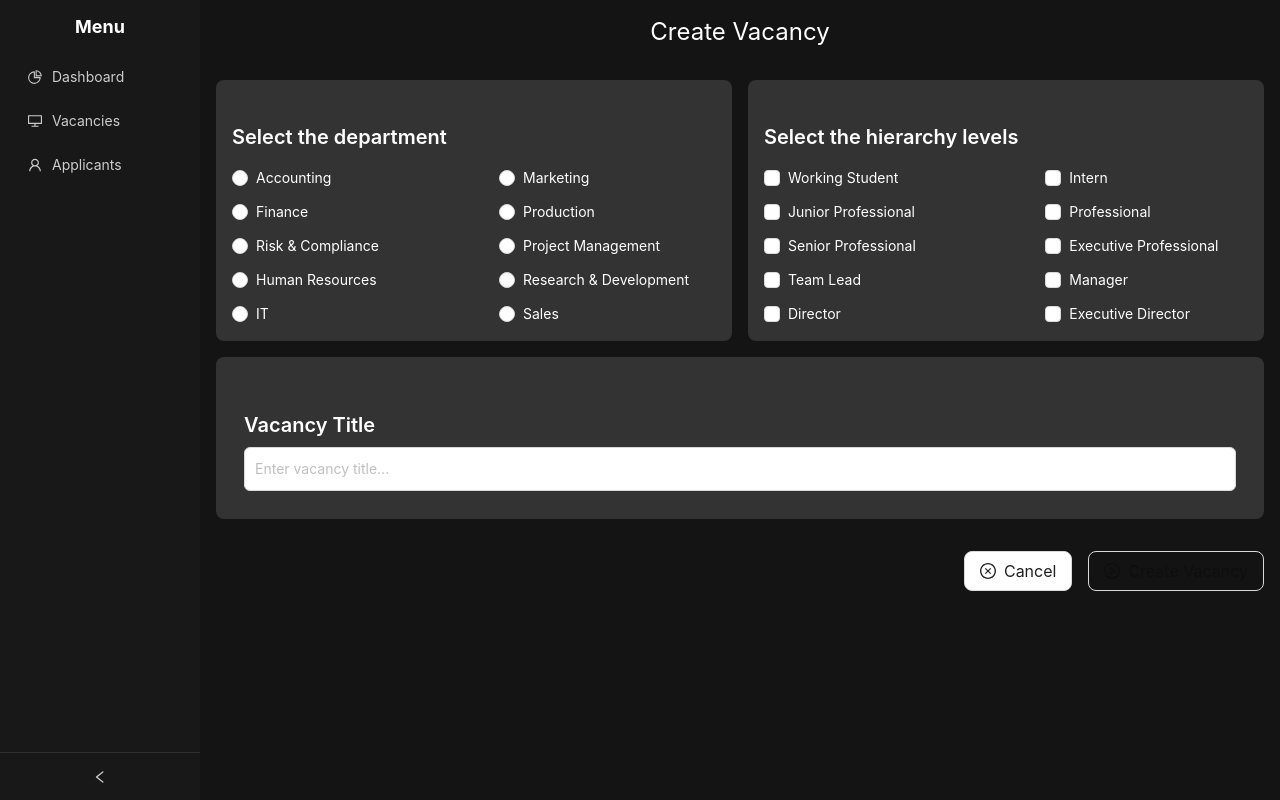
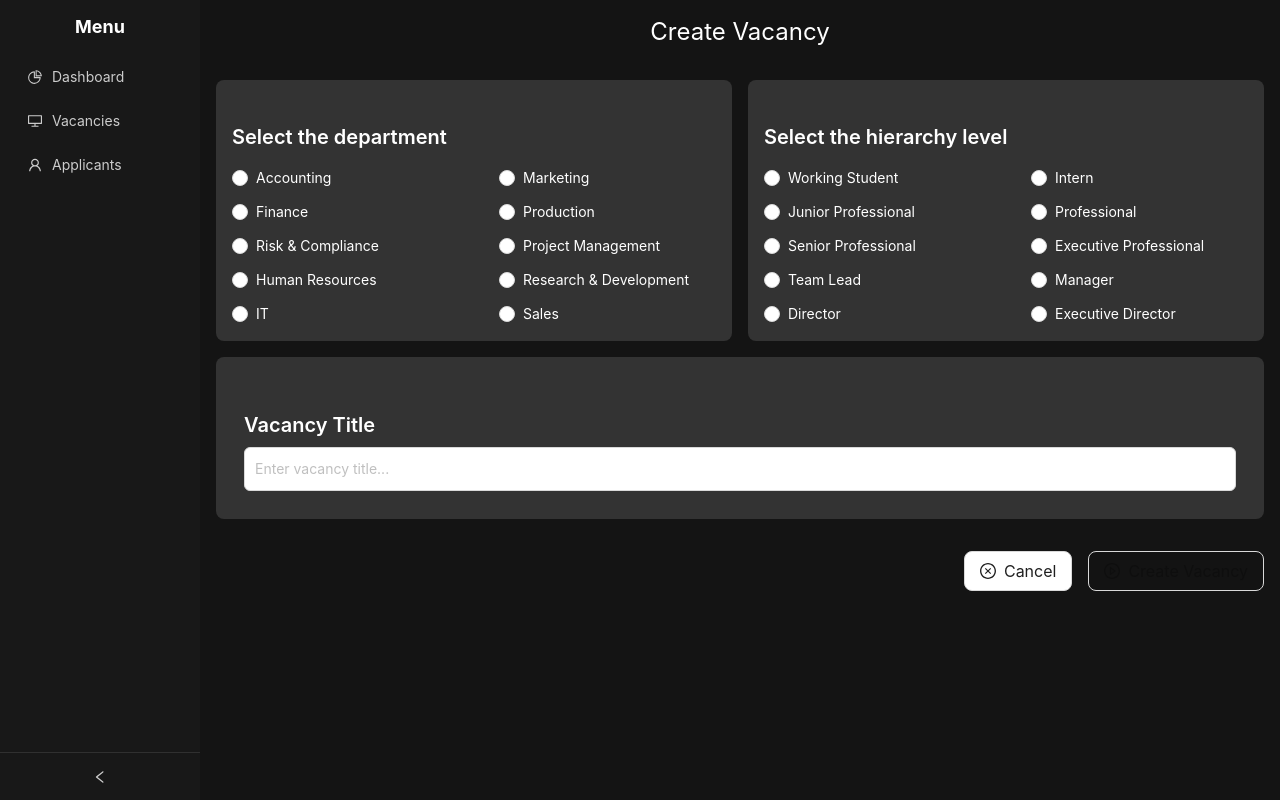
Before and after one commit to teuber-marcel/talenttrack, a Next.js app in the folder client/: page /CreateVacancy in a window 1280 px wide. Built offline with nearby package versions, Linux system fonts and the light colour scheme; no server answers.

Commit message:
Changed the hierarchy component from checkbox component to radio button component

```diff
--- a/client/src/components/CreateVacancy/CheckboxGroup.jsx
+++ b/client/src/components/CreateVacancy/CheckboxGroup.jsx
@@ -1,27 +1,27 @@
 import React, { useState } from "react";
-import { Checkbox, Typography } from "antd";
+import { Radio, Typography } from "antd";
 
 const { Title } = Typography;
 
 const CheckboxGroup = ({ onChange, disabled }) => {
-  const [checkedValues, setCheckedValues] = useState([]);
+  const [selectedValue, setSelectedValue] = useState(null);
 
-  const handleChange = (checkedValues) => {
-    setCheckedValues(checkedValues);
-    onChange(checkedValues);
+  const handleChange = (e) => {
+    setSelectedValue(e.target.value);
+    onChange(e.target.value);
   };
 
   return (
     <div style={{ width: "100%" }}>
       {/* Überschrift */}
       <Title level={4} style={{ marginBottom: 16, textAlign: "left", color: "white" }}>
-        Select the hierarchy levels
+        Select the hierarchy level
       </Title>
 
-      {/* Grid für die Checkboxen */}
-      <Checkbox.Group
+      {/* Grid für die Radio-Buttons */}
+      <Radio.Group
         onChange={handleChange}
-        value={checkedValues}
+        value={selectedValue}
         style={{ width: "100%" }}
         disabled={disabled}
       >
@@ -29,20 +29,20 @@ const CheckboxGroup = ({ onChange, disabled }) => {
           display: "grid",
           gridTemplateColumns: "1fr 1fr",
           rowGap: "12px",
-          columnGap: "100px"
+          columnGap: "50px"
         }}>
-          <Checkbox value="Working Student" style={{ color: "white" }} disabled={disabled}>Working Student</Checkbox>
-          <Checkbox value="Intern" style={{ color: "white" }} disabled={disabled}>Intern</Checkbox>
-          <Checkbox value="Junior Professional" style={{ color: "white" }} disabled={disabled}>Junior Professional</Checkbox>
-          <Checkbox value="Professional" style={{ color: "white" }} disabled={disabled}>Professional</Checkbox>
-          <Checkbox value="Senior Professional" style={{ color: "white" }} disabled={disabled}>Senior Professional</Checkbox>
-          <Checkbox value="Executive Professional" style={{ color: "white" }} disabled={disabled}>Executive Professional</Checkbox>
-          <Checkbox value="Team Lead" style={{ color: "white" }} disabled={disabled}>Team Lead</Checkbox>
-          <Checkbox value="Manager" style={{ color: "white" }} disabled={disabled}>Manager</Checkbox>
-          <Checkbox value="Director" style={{ color: "white" }} disabled={disabled}>Director</Checkbox>
-          <Checkbox value="Executive Director" style={{ color: "white" }} disabled={disabled}>Executive Director</Checkbox>
+          <Radio value="Working Student" style={{ color: "white" }} disabled={disabled}>Working Student</Radio>
+          <Radio value="Intern" style={{ color: "white" }} disabled={disabled}>Intern</Radio>
+          <Radio value="Junior Professional" style={{ color: "white" }} disabled={disabled}>Junior Professional</Radio>
+          <Radio value="Professional" style={{ color: "white" }} disabled={disabled}>Professional</Radio>
+          <Radio value="Senior Professional" style={{ color: "white" }} disabled={disabled}>Senior Professional</Radio>
+          <Radio value="Executive Professional" style={{ color: "white" }} disabled={disabled}>Executive Professional</Radio>
+          <Radio value="Team Lead" style={{ color: "white" }} disabled={disabled}>Team Lead</Radio>
+          <Radio value="Manager" style={{ color: "white" }} disabled={disabled}>Manager</Radio>
+          <Radio value="Director" style={{ color: "white" }} disabled={disabled}>Director</Radio>
+          <Radio value="Executive Director" style={{ color: "white" }} disabled={disabled}>Executive Director</Radio>
         </div>
-      </Checkbox.Group>
+      </Radio.Group>
     </div>
   );
 };
--- a/client/src/pages/CreateVacancy.jsx
+++ b/client/src/pages/CreateVacancy.jsx
@@ -15,9 +15,9 @@ const { TextArea } = Input;
 const CreateVacancy = () => {
   const [collapsed, setCollapsed] = useState(false);
   const [selectedDepartment, setSelectedDepartment] = useState(null);
-  const [selectedHierarchies, setSelectedHierarchies] = useState([]);
+  const [selectedHierarchy, setSelectedHierarchy] = useState(null);
   const [vacancyTitle, setVacancyTitle] = useState("");
-  const [createdVacancy, setCreatedVacancy] = useState(null); // Speichert erstellte Vacancy
+  const [createdVacancy, setCreatedVacancy] = useState(null);
   const [loading, setLoading] = useState(false);
   const [description, setDescription] = useState("");
   const [requirements, setRequirements] = useState("");
@@ -27,7 +27,7 @@ const CreateVacancy = () => {
 
   const isCreateDisabled =
     !selectedDepartment ||
-    selectedHierarchies.length === 0 ||
+    !selectedHierarchy ||
     vacancyTitle.length < 3;
 
   // Vacancy erstellen (POST /api/vacancies)
@@ -42,7 +42,7 @@ const CreateVacancy = () => {
         body: JSON.stringify({
           title: vacancyTitle,
           department: selectedDepartment,
-          hierarchy: selectedHierarchies[0], // Nur eine Hierarchie nehmen
+          hierarchy: selectedHierarchy,
         }),
       });
 
@@ -51,7 +51,7 @@ const CreateVacancy = () => {
       }
 
       const data = await response.json();
-      setCreatedVacancy(data); // Speichert die erstellte Vacancy
+      setCreatedVacancy(data);
       setDescription(data.description);
       setRequirements(data.requirements);
       setOther(data.other);
@@ -90,7 +90,7 @@ const CreateVacancy = () => {
             throw new Error(data.message || 'Failed to update vacancy');
         }
 
-        message.success(`Vacancy ${status ? "published" : "saved as draft"} successfully!`);
+        message.success(`Vacancy ${status ? "Published" : "Draft"} successfully!`);
         router.push('/VacanciesOverview');
     } catch (error) {
         console.error("❌ Error updating vacancy:", error);
@@ -136,7 +136,7 @@ const handleDeleteVacancy = async () => {
             </Col>
             <Col span={12}>
               <div style={{ padding: 16, minHeight: 240, background: '#333', borderRadius: 8, color: 'white', display: 'flex', justifyContent: 'center' }}>
-                <CheckboxGroup onChange={setSelectedHierarchies} disabled={!!createdVacancy} />
+                <CheckboxGroup onChange={setSelectedHierarchy} disabled={!!createdVacancy} />
               </div>
             </Col>
             <Col span={24}>
```
Also changed, not shown: client/src/components/EditVacancy/EditCheckboxGroup.jsx (+18 -18 lines), client/src/components/EditVacancy/EditRadioButtonGroup.jsx (+10 -10 lines), client/src/pages/vacancies/edit/[id].jsx (+6 -6 lines).
